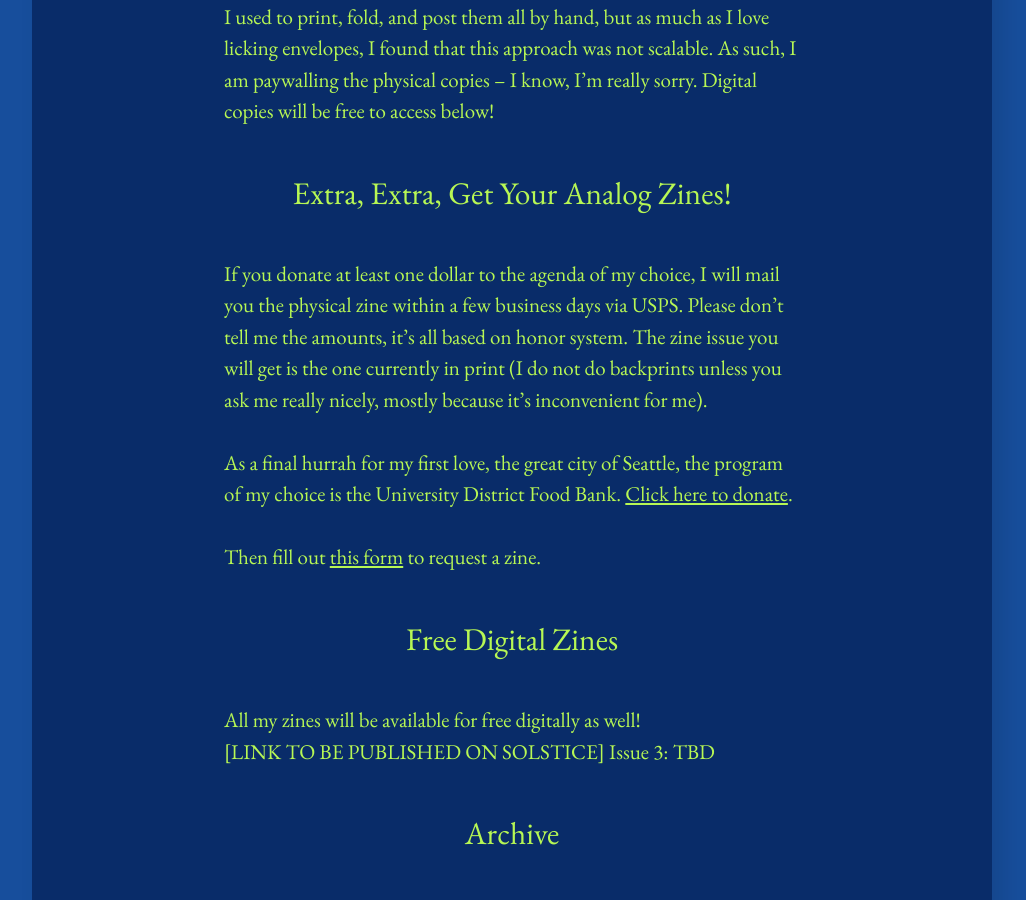
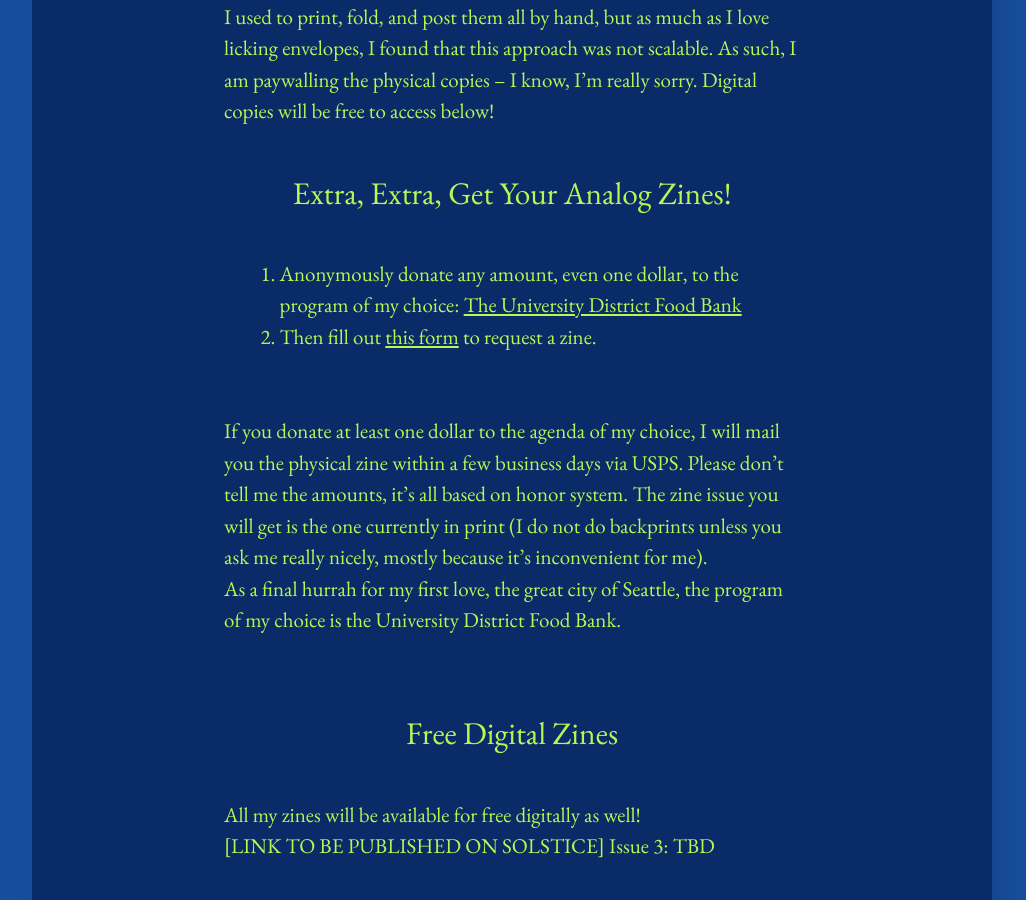
Before and after one commit to limh0228/schemes_and_machinations, a Jekyll site: the page built from pages/zines.md, in a window 1280 px wide and 900 px high, scrolled down 476 px. Shown: the whole window, without its empty margins (128-1154 px from the left). Built offline with Jekyll 4.4.1, drawn with Linux system fonts in a browser that asks for light colours.

Commit message:
Update zines.md

```diff
--- a/pages/zines.md
+++ b/pages/zines.md
@@ -8,15 +8,16 @@ date: 2025-05-29
 I used to print, fold, and post them all by hand, but as much as I love licking envelopes, I found that this approach was not scalable. As such, I am paywalling the physical copies -- I know, I'm really sorry. Digital copies will be free to access below!
 
 ### Extra, Extra, Get Your Analog Zines!
-If you donate at least one dollar to the agenda of my choice, I will mail you the physical zine within a few business days via USPS. Please don't tell me the amounts, it's all based on honor system. The zine issue you will get is the one currently in print (I do not do backprints unless you ask me really nicely, mostly because it's inconvenient for me).
+1. Anonymously donate any amount, even one dollar, to the program of my choice: [The University District Food Bank](https://mtyc.co/31n1uf)
+2. Then fill out  <a href="{{ "/pages/zine_jotform.html" | relative_url }}">this form</a> to request a zine.
 
 <br>
 
-As a final hurrah for my first love, the great city of Seattle, the program of my choice is the University District Food Bank. [Click here to donate](https://mtyc.co/31n1uf).
+If you donate at least one dollar to the agenda of my choice, I will mail you the physical zine within a few business days via USPS. Please don't tell me the amounts, it's all based on honor system. The zine issue you will get is the one currently in print (I do not do backprints unless you ask me really nicely, mostly because it's inconvenient for me).
+
+As a final hurrah for my first love, the great city of Seattle, the program of my choice is the University District Food Bank.
 
 <br>
-
-Then fill out  <a href="{{ "/pages/zine_jotform.html" | relative_url }}">this form</a> to request a zine.
 
 ### Free Digital Zines
 All my zines will be available for free digitally as well!
```
